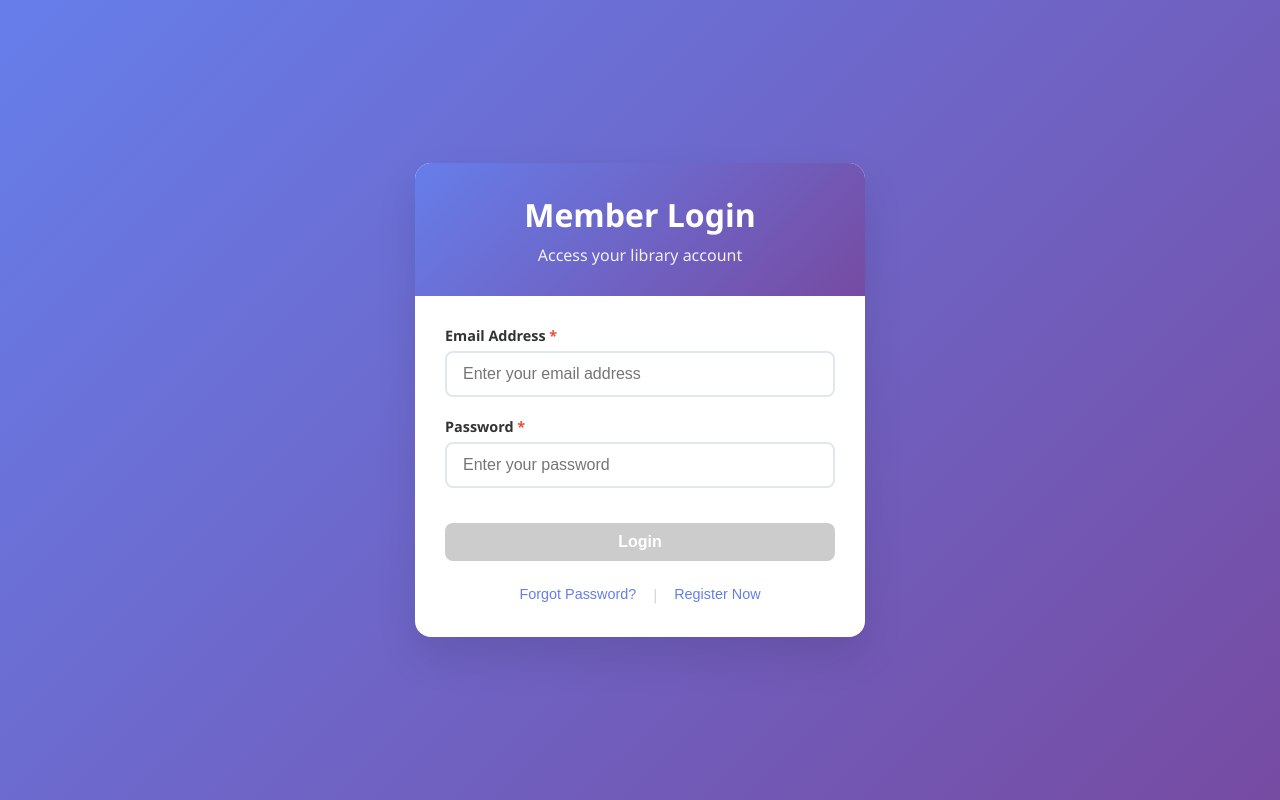
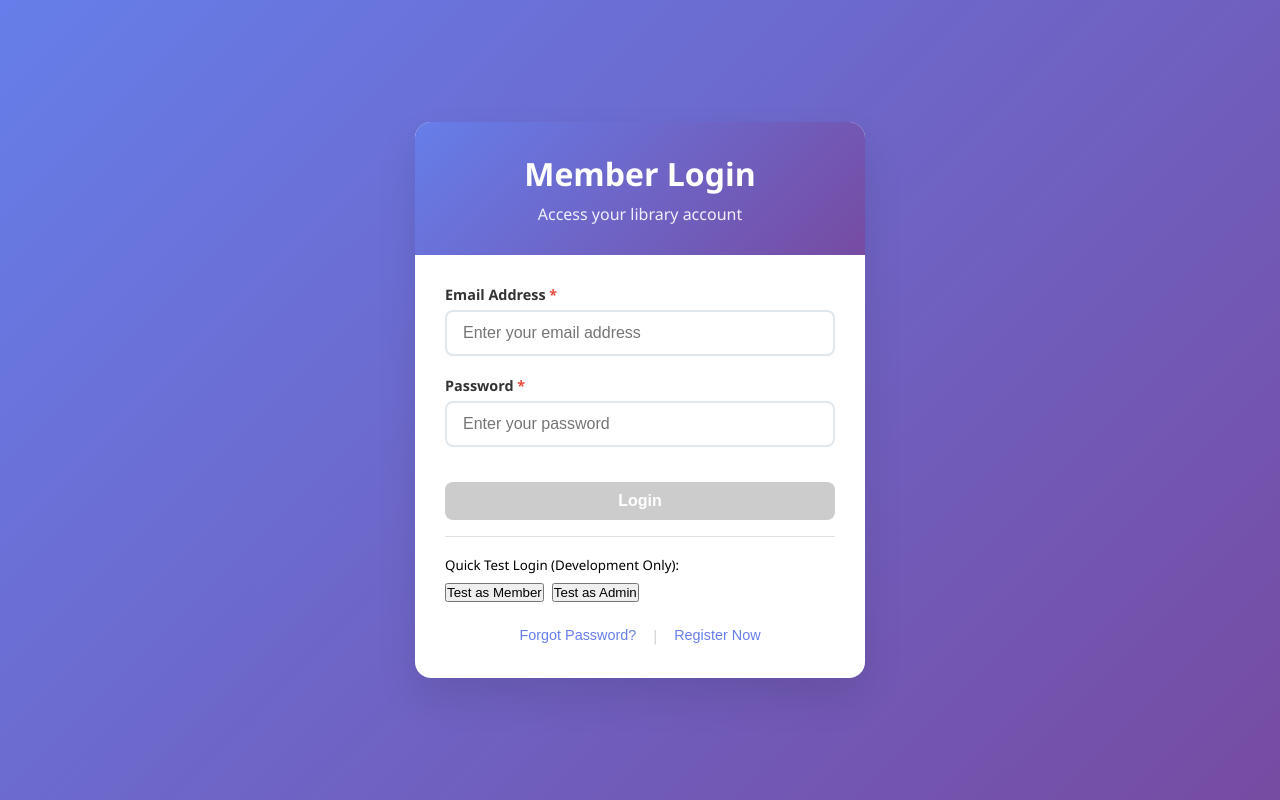
Before and after one commit to Bhavishya8871/Kitaab, an Angular app: page /login in a window 1280 px wide. Built offline with nearby package versions, Linux system fonts and the light colour scheme.

Commit message:
Update login.component.html

```diff
--- a/src/app/components/login/login.component.html
+++ b/src/app/components/login/login.component.html
@@ -53,6 +53,27 @@
         <span *ngIf="isLoading" class="loading-spinner"></span>
         {{ isLoading ? "Signing In..." : "Login" }}
       </button>
+
+      <!-- shoudl be remove after connceting with backend  -->
+      <div class="quick-login-section" style="margin-top: 1rem; padding-top: 1rem; border-top: 1px solid #e0e0e0;">
+  <small class="text-muted">Quick Test Login (Development Only):</small><br>
+  <div style="display: flex; gap: 0.5rem; margin-top: 0.5rem;">
+    <button
+      type="button"
+      class="btn btn-outline-primary btn-sm"
+      (click)="quickLogin('member')"
+      [disabled]="isLoading">
+      Test as Member
+    </button>
+    <button
+      type="button"
+      class="btn btn-outline-success btn-sm"
+      (click)="quickLogin('admin')"
+      [disabled]="isLoading">
+      Test as Admin
+    </button>
+  </div>
+</div>
 
       <div class="messages-section">
       <!-- Error Message -->
```
